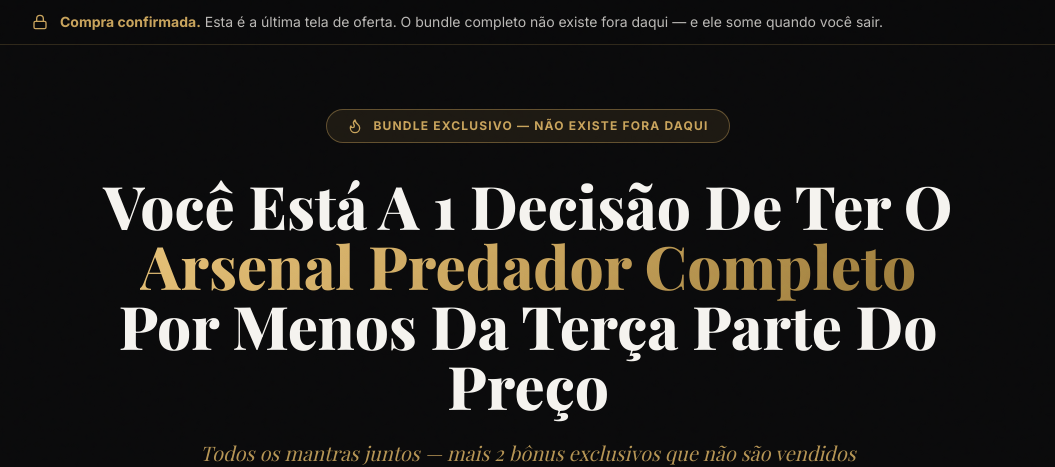
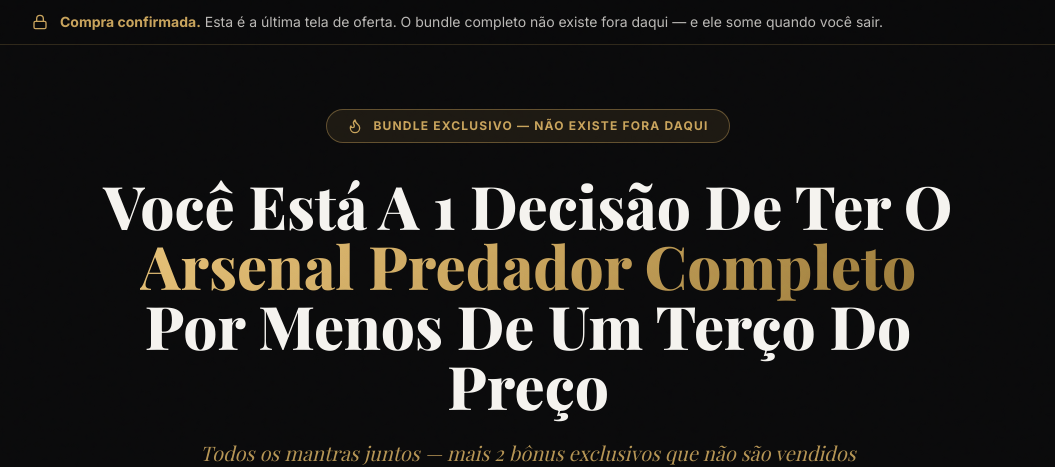
Before and after one commit to pagamentospablorodriguez-dev/AP-UP, a React (Vite) app: page /oto3 in a window 1280 px wide. Shown: the top 467 px of the page, without its empty margins (112-1167 px from the left). Built offline with nearby package versions, Linux system fonts and the light colour scheme; a web font is replaced by a local one.

Commit message:
Update Oto3.tsx

```diff
--- a/src/screens/Oto3.tsx
+++ b/src/screens/Oto3.tsx
@@ -108,7 +108,7 @@ export default function Oto3({ checkoutUrl, onNo }: Oto3Props) {
           Você Está A 1 Decisão De Ter O{' '}
           <span className="gold-text">Arsenal Predador Completo</span>
           <br />
-          Por Menos Da Terça Parte Do Preço
+          Por Menos De Um Terço Do Preço
         </h1>
 
         <p className="reveal mx-auto mt-6 max-w-2xl font-serif text-xl italic text-gold/90">
```
